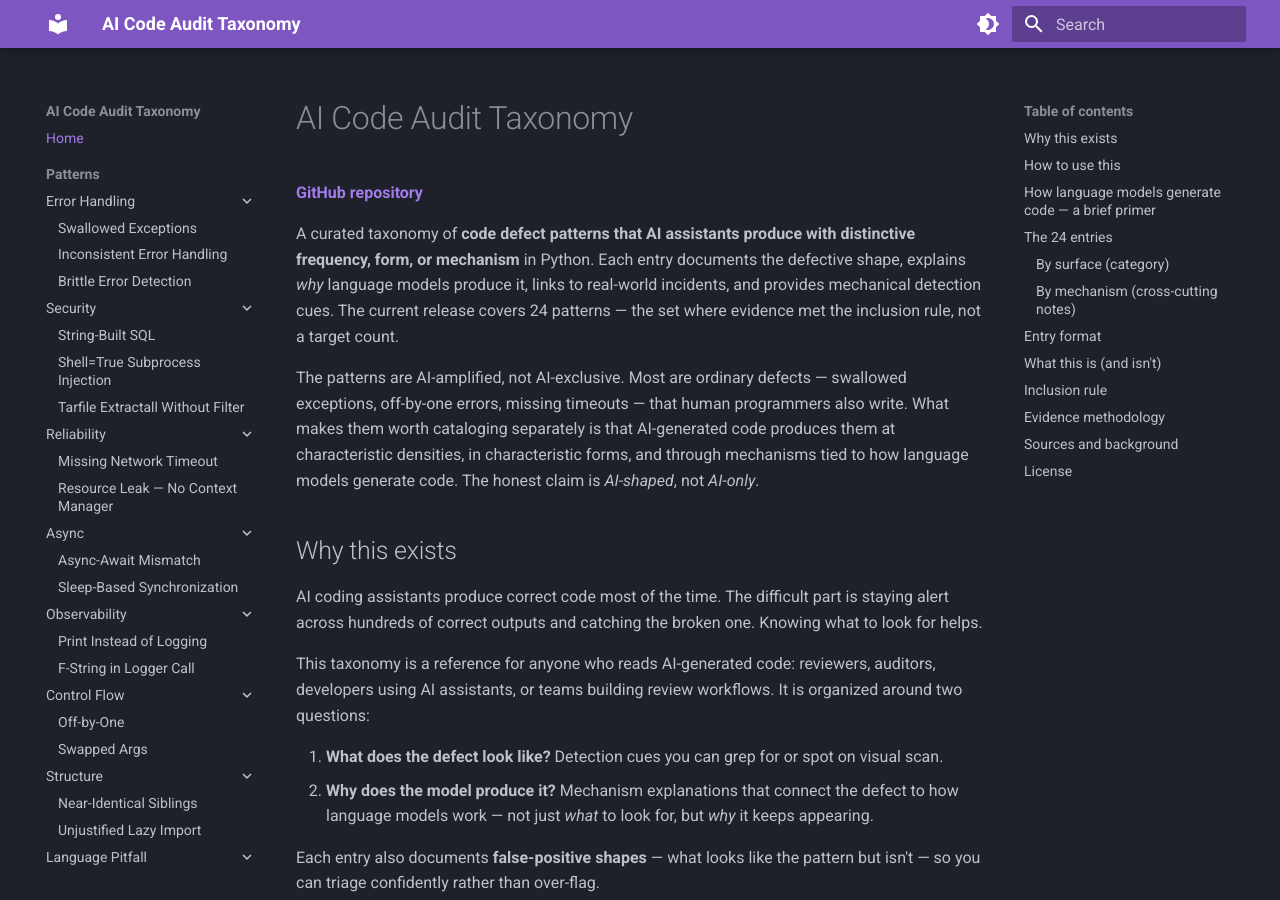
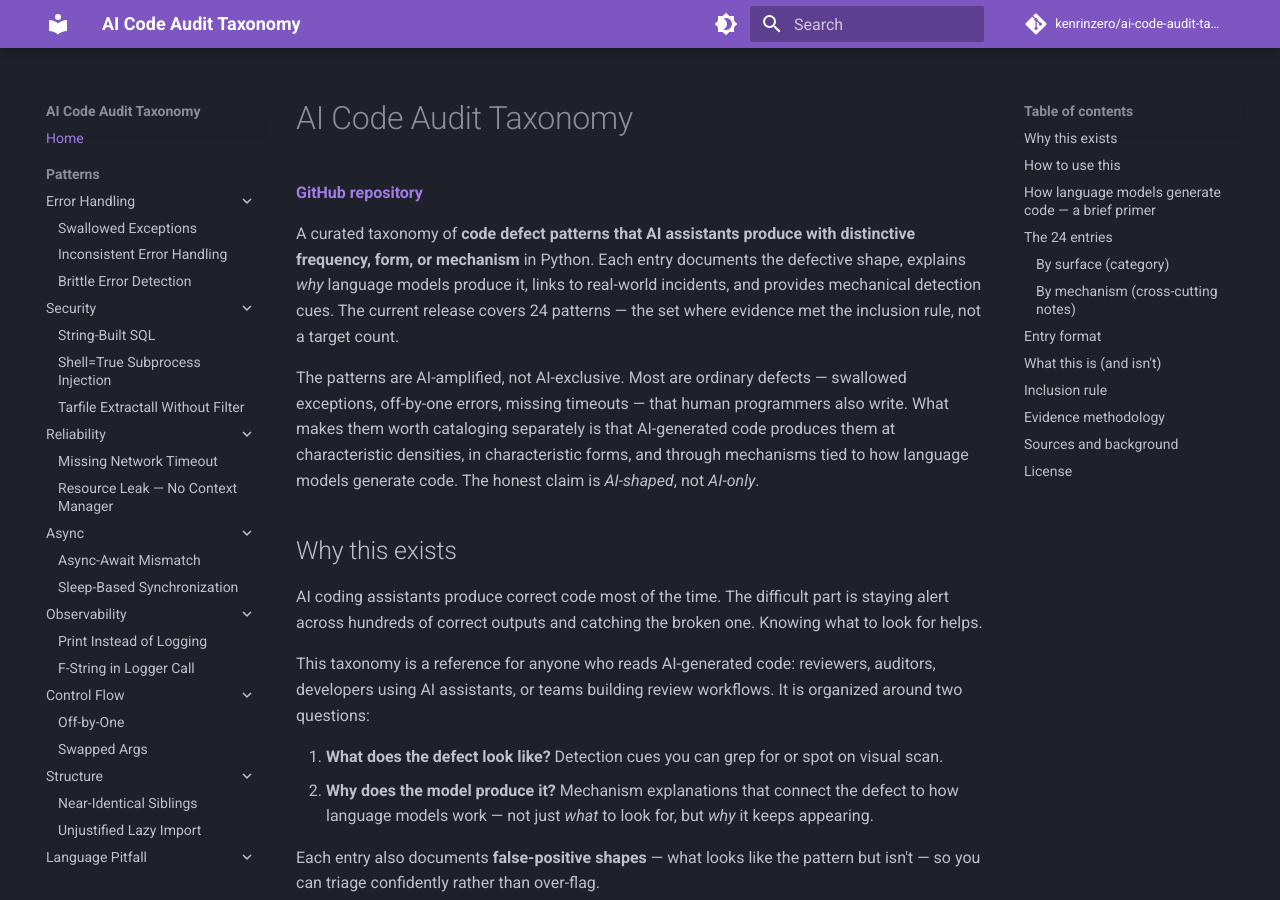
Before and after one commit to kenrinzero/ai-code-audit-taxonomy, an MkDocs documentation site: the page built from docs/index.md, in a window 1280 px wide and 900 px high. Built offline with MkDocs 1.6.1 and Material for MkDocs 9.7.7, drawn with Linux system fonts in a browser that asks for light colours; comment, search, counter and statistics services are not loaded.

Commit message:
Add repo link to site header via mkdocs repo_url
Puts a GitHub icon in the top-right corner of every page —
more visible than the inline text link on the index page.

Co-Authored-By: Claude Opus 4.7 (1M context) <noreply@anthropic.com>

```diff
--- a/mkdocs.yml
+++ b/mkdocs.yml
@@ -1,6 +1,8 @@
 site_name: AI Code Audit Taxonomy
 site_description: 24 AI-typical code defect patterns in Python — mechanism, evidence, detection cues
 site_url: https://kenrinzero.github.io/ai-code-audit-taxonomy
+repo_url: https://github.com/kenrinzero/ai-code-audit-taxonomy
+repo_name: kenrinzero/ai-code-audit-taxonomy
 
 theme:
   name: material
```
